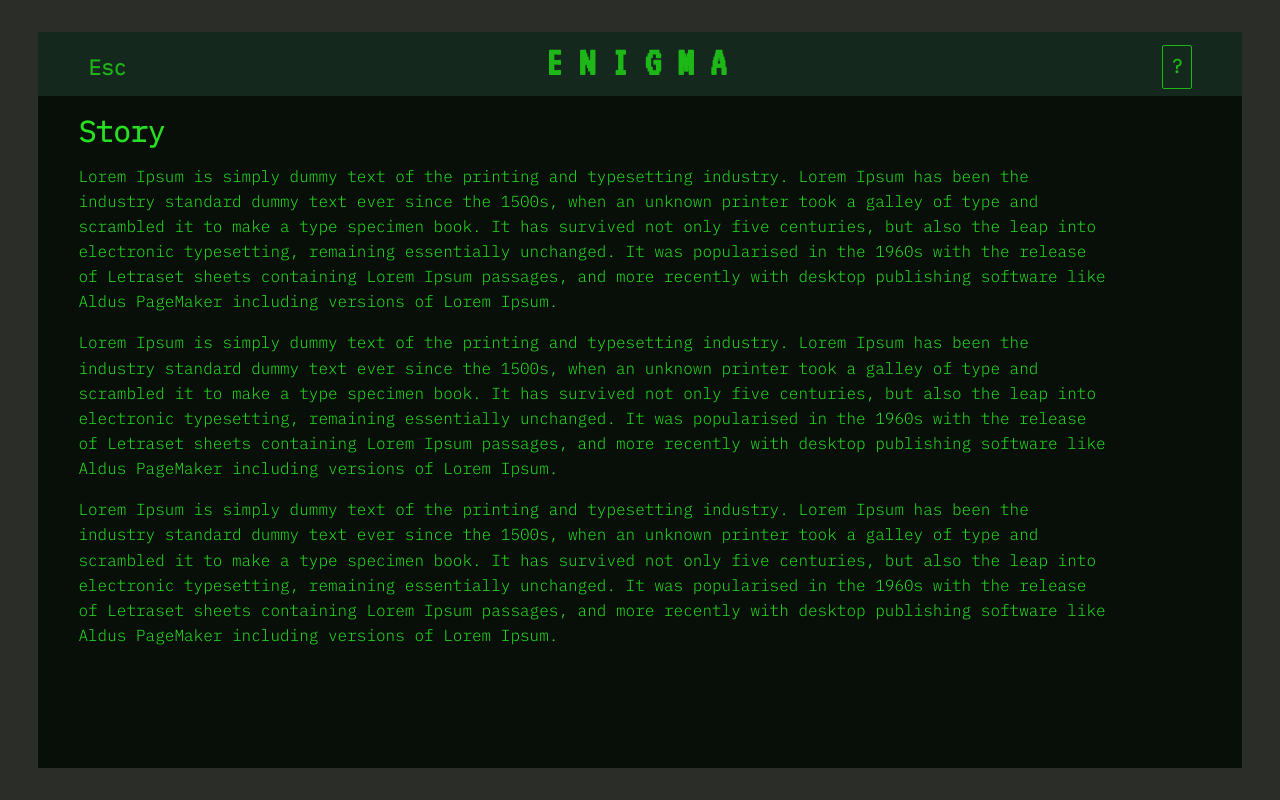
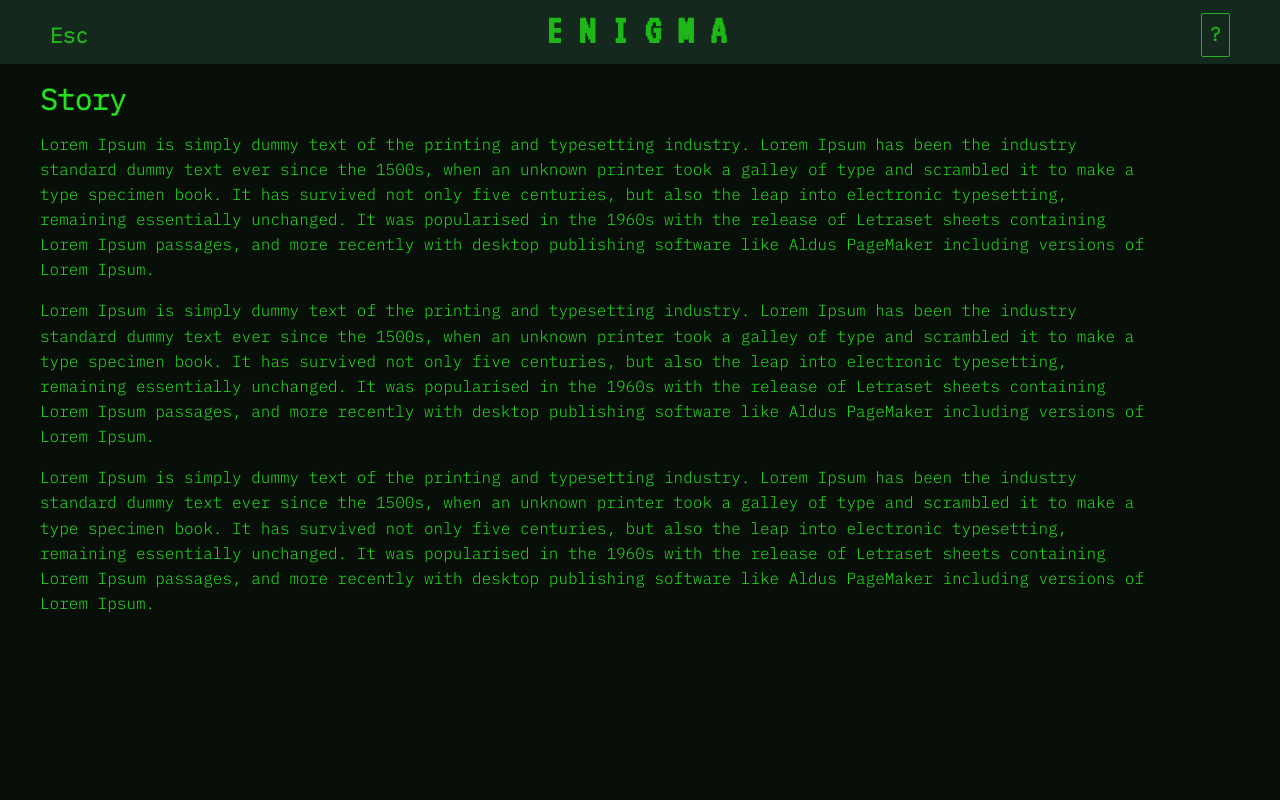
Before and after one commit to IEEE-VIT/enigma7-frontend, a React (Create React App) app: page /story in a window 1280 px wide. Built offline with nearby package versions, Linux system fonts and the light colour scheme.

Commit message:
remove bezzels remove focus from google login btn, and minor fixes

```diff
--- a/src/components/navbar/navbar.jsx
+++ b/src/components/navbar/navbar.jsx
@@ -1,13 +1,24 @@
 import React from "react";
 import { Typography, Layout } from "antd";
 import "./navbar.css";
+import { useHistory } from "react-router-dom";
 
 const { Header } = Layout;
 
 const NavBar = () => {
+    const history = useHistory();
+
+    const onEscPress = () => {
+        history.push("/menu");
+    };
+
     return (
         <Header className="header">
-            <Typography.Title level={3} className="nav-text">
+            <Typography.Title
+                onClick={onEscPress}
+                level={3}
+                className="nav-text"
+            >
                 Esc
             </Typography.Title>
             <Typography.Title level={3} className="nav-heading">
--- a/src/index.css
+++ b/src/index.css
@@ -12,7 +12,6 @@ body {
     margin: 0;
     -webkit-font-smoothing: antialiased;
     -moz-osx-font-smoothing: grayscale;
-    background-color: #2b2d29;
     color: #26df21;
     font-family: "IBM Plex Mono", monospace;
     position: relative;
@@ -21,9 +20,8 @@ body {
 
 .page {
     background: #080e08;
-    height: 92vh;
-    width: 94vw;
-    margin: 2rem;
+    height: 100vh;
+    width: 100vw;
     display: flex;
     overflow-y: hidden;
 }
--- a/src/pages/login/LoginPage.jsx
+++ b/src/pages/login/LoginPage.jsx
@@ -1,4 +1,4 @@
-import React, { useEffect, useRef } from "react";
+import React, { useRef } from "react";
 import "./login.css";
 import { Typography, Button } from "antd";
 import { useHistory } from "react-router-dom";
@@ -12,9 +12,9 @@ const Login = () => {
     const googleBtn = useRef(null);
     const appleBtn = useRef(null);
 
-    useEffect(() => {
-        googleBtn.current.focus();
-    }, []);
+    // useEffect(() => {
+    //     googleBtn.current.focus();
+    // }, []);
 
     if (useKeyPress("ArrowDown")) {
         appleBtn.current.focus();
```
